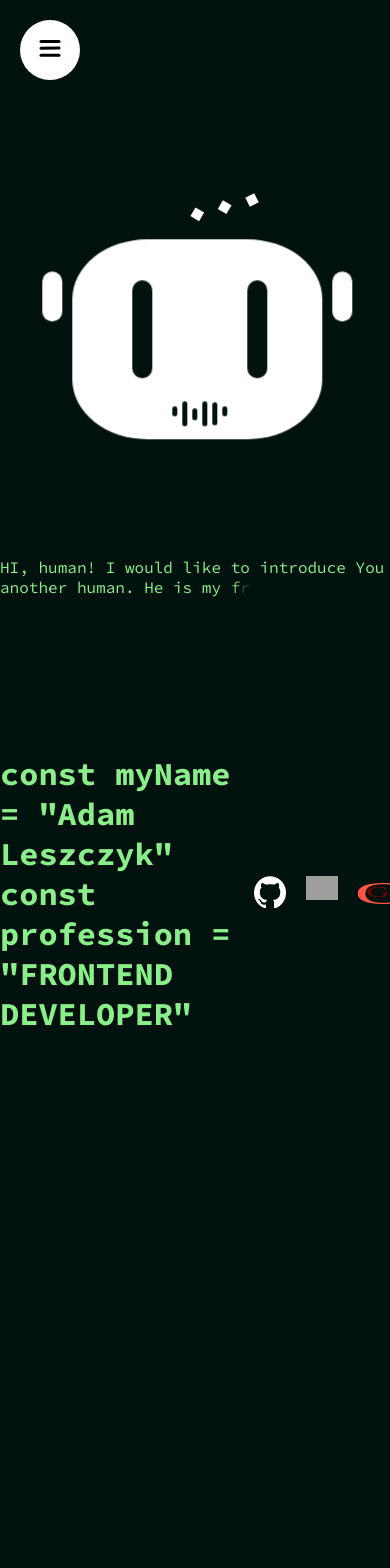
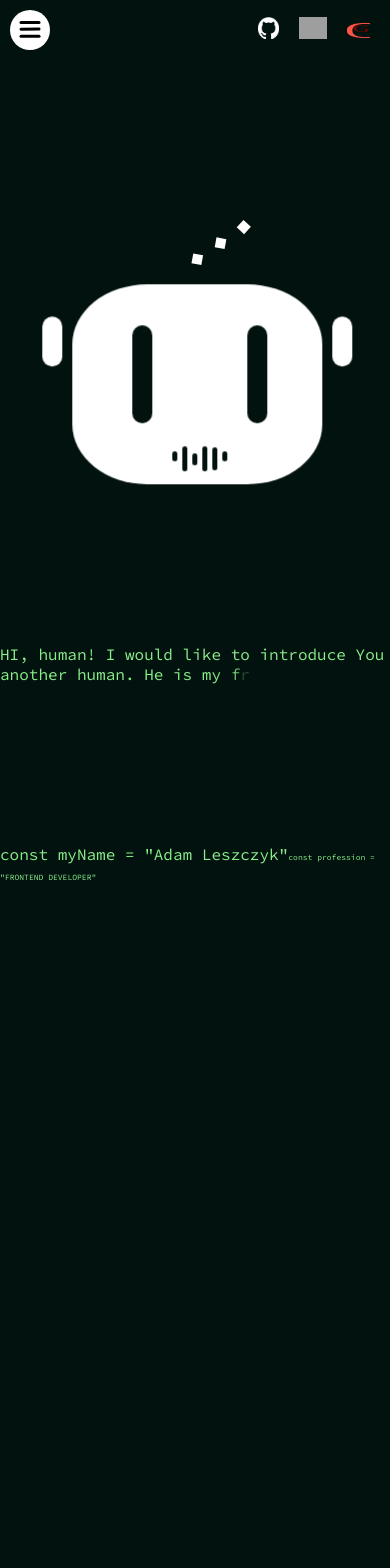
Before and after one commit to AdamCodeDesign/Portfolio-Adam-L, a React (Vite) app: page / in a window 390 px wide. Shown: the top 1568 px of the page. Built offline with nearby package versions, Linux system fonts and the light colour scheme; grey boxes are pictures that could not be loaded.

Commit message:
smaller hamburger button and links to my sites in the top right corner

```diff
--- a/src/App.jsx
+++ b/src/App.jsx
@@ -1,12 +1,19 @@
-import "./app.scss"
+import "./app.scss";
 import Hero from "./components/hero/Hero";
-import Profile from "./components/navbar/Profile";
+import Navbar from "./components/navbar/Navbar";
+import Profile from "./components/profile/Profile";
+import Sidebar from "./components/sidebar/Sidebar";
 
 function App() {
   return (
     <div className="container">
-      <section id="Home"><Hero/></section>
-      <section id="Profile"><Profile/></section>
+      <section id="Home">
+        <Hero />
+      </section>
+      <Sidebar />
+      <section id="Profile">
+        <Profile />
+      </section>
       <section id="Skills">Skills</section>
       <section id="Certificates">Certificates</section>
       <section id="Experience">Experience</section>
--- a/src/app.scss
+++ b/src/app.scss
@@ -119,5 +119,5 @@ a {
 section {
   height: 100vh;
   width: 100vw;
-  scroll-snap-align: center;
+  scroll-snap-align: start;
 }
--- a/src/components/hero/Hero.jsx
+++ b/src/components/hero/Hero.jsx
@@ -1,10 +1,10 @@
 import React from "react";
 import { motion, transform } from "framer-motion";
 import "./hero.scss";
+import Navbar from "../navbar/Navbar";
 
 export default function Hero() {
-  const transformer = transform([0, 100], [0, 360]);
-  const rotate = transformer(10);
+
 
 
   const robotAnimation = {
@@ -21,6 +21,7 @@ export default function Hero() {
     "HI, human! I would like to introduce You another human. He is my friend and looking for a job. Below, You will find some information about him.";
   return (
     <div className="container-hero">
+      <Navbar />
       <motion.div
         className="robot"
         drag
@@ -31,7 +32,7 @@ export default function Hero() {
       >
         <motion.div
           className="radar"
-          animate={{ rotate}}
+          animate={{ rotate:[0,20,0]}}
           transition={{
             animationTimingFunction: "linear",
             repeat: Infinity,
@@ -63,7 +64,7 @@ export default function Hero() {
           transition={{ ease: "easeInOut", duration: 4, repeat: Infinity }}
         ></motion.div>
       </motion.div>
-      <motion.span
+      <motion.div
         className="info"
         initial="hidden"
         animate="visible"
@@ -75,7 +76,7 @@ export default function Hero() {
             {letter}
           </motion.span>
         ))}
-      </motion.span>
+      </motion.div>
     </div>
   );
 }
--- a/src/components/hero/hero.scss
+++ b/src/components/hero/hero.scss
@@ -1,12 +1,12 @@
 .container-hero {
-  height: 100%;
+  height: calc(100vh - 100px);
   width: 100%;
   display: flex;
   flex-direction: column;
   align-items: center;
-  justify-content: center;
-  gap: 150px;
+  justify-content: space-between;
   margin: 0;
+
 
   .robot {
     position: relative;
@@ -57,7 +57,6 @@
       width: 10px;
       height: 10px;
       background-color: white;
-      transform: rotate(-20deg);
 
 
       &::after {
@@ -216,4 +215,8 @@
       background-color: white;
     }
   }
+  .info{
+    height: 20px;
+    padding-bottom: 100px;
+  }
 }
--- /dev/null
+++ b/src/components/navbar/Navbar.jsx
@@ -0,0 +1,23 @@
+import React from 'react'
+import "./navbar.scss";
+import git from '../../assets/github.png'
+import pubg from "../../assets/pubg.png";
+import CG from "../../assets/CG.svg";
+
+export default function Navbar() {
+  return (
+    <div className="navbar">
+        <div className="sites">
+          <a href="#">
+            <img src={git} alt="git icon" />
+          </a>
+          <a href="#">
+            <img src={pubg} alt="pubg icon" />
+          </a>
+          <a href="#">
+            <img src={CG} alt="cheap games icon" />
+          </a>
+        </div>
+    </div>
+  )
+}
--- /dev/null
+++ b/src/components/navbar/navbar.scss
@@ -0,0 +1,22 @@
+.navbar {
+  height: 60px;
+  width: 100%;
+  display: flex;
+  align-items: center;
+  justify-content: flex-end;
+
+  span {
+    font-weight: bold;
+    font-size: 1rem;
+  }
+
+  .sites {
+    display: flex;
+    gap: 20px;
+    padding-right: 20px;
+
+    img {
+      height: 2.5vh;
+    }
+  }
+}
--- a/src/components/navbar/profile.scss
+++ /dev/null
@@ -1,30 +0,0 @@
-.navbar{
-    height: 100px;
-    .wrapper{
-        max-width: 1366px;
-        height: 100%;
-        margin: auto;
-        display: flex;
-        align-items: center;
-        justify-content: space-between;
-
-        .logo{
-            display: flex;
-            flex-direction: column;
-        }
-
-        span{
-            font-weight: bold;
-            font-size: 2rem;
-        }
-
-        .sites{
-            display: flex;
-            gap: 20px;
-
-            img{
-                width: 2em;
-            }
-        }
-    }
-}
--- a/src/components/navbar/Profile.jsx
+++ b/src/components/profile/Profile.jsx
@@ -1,10 +1,6 @@
-import "./profile.scss";
-import git from "../../assets/github.png";
-import pubg from "../../assets/pubg.png";
-import CG from "../../assets/CG.svg";
+
 import React from "react";
 import { motion } from "framer-motion";
-import Sidebar from "../sidebar/Sidebar";
 
 export default function Profile() {
   const myName = 'const myName = "Adam Leszczyk"';
@@ -15,13 +11,11 @@ export default function Profile() {
   };
 
   return (
-    <div className="navbar">
-      <Sidebar />
-      <div className="wrapper">
-        <div className="logo">
+    <div className="profile">
+        <div className="photo">
           <motion.span initial="hidden" animate="visible" variants={variants}>
             {[...myName].map((letter, idx) => (
-              <motion.span key={idx} variants={variants} >
+              <motion.span key={idx} variants={variants}>
                 {letter}
               </motion.span>
             ))}
@@ -39,18 +33,6 @@ export default function Profile() {
             ))}
           </motion.span>
         </div>
-        <div className="sites">
-          <a href="#">
-            <img src={git} alt="git icon" />
-          </a>
-          <a href="#">
-            <img src={pubg} alt="pubg icon" />
-          </a>
-          <a href="#">
-            <img src={CG} alt="cheap games icon" />
-          </a>
-        </div>
-      </div>
     </div>
   );
 }
--- a/src/components/sidebar/Sidebar.jsx
+++ b/src/components/sidebar/Sidebar.jsx
@@ -9,7 +9,7 @@ export default function Sidebar() {
 
   const variants = {
     open: {
-      clipPath: "circle(1200px at 50px 50px)",
+      clipPath: "circle(1200px at 30px 30px)",
       transition: {
         type: "spring",
         stiffness: 30,
@@ -17,7 +17,7 @@ export default function Sidebar() {
       backgroundColor: "rgb(138, 239, 138)"
     },
     closed: {
-      clipPath: "circle(30px at 50px 50px)",
+      clipPath: "circle(20px at 30px 30px)",
       transition: {
         delay: 0.7,
         type: "spring",
--- a/src/components/sidebar/sidebar.scss
+++ b/src/components/sidebar/sidebar.scss
@@ -29,12 +29,12 @@
   }
 
   button {
-    width: 50px;
-    height: 50px;
+    width: 30px;
+    height: 30px;
     border-radius: 50%;
     position: fixed;
-    top: 25px;
-    left:25px;
+    top: 16px;
+    left:15px;
     background-color: transparent;
     border: none;
     cursor: pointer;
```
